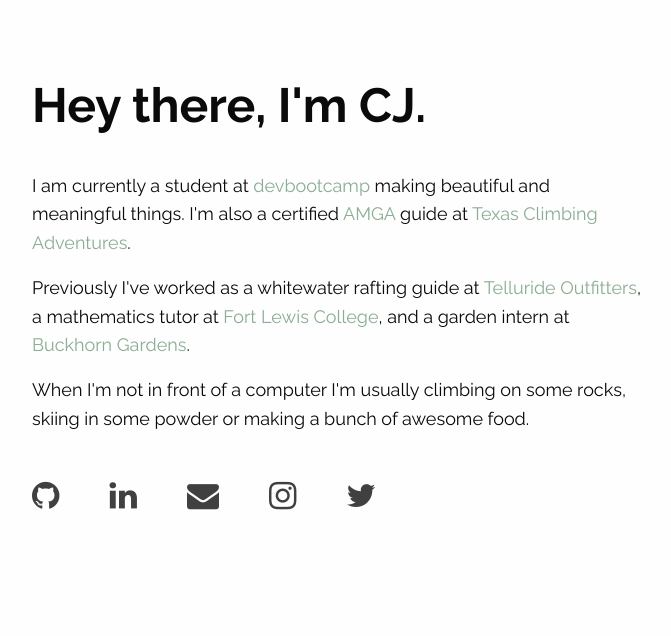
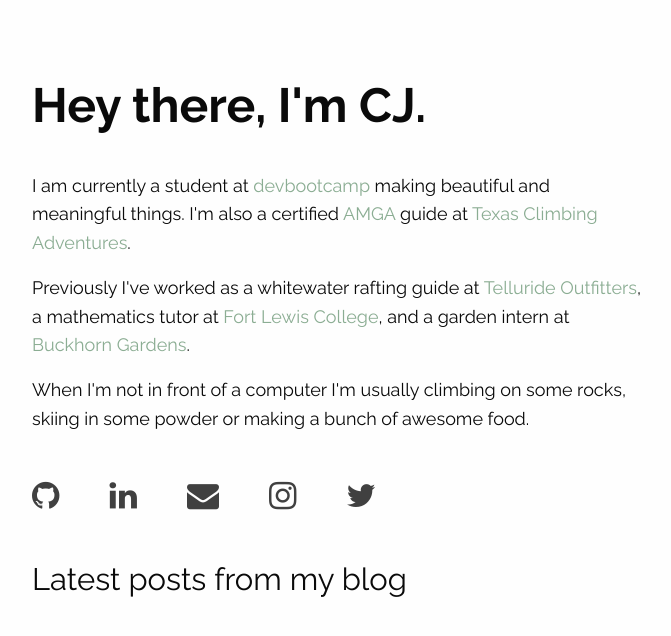
Before and after one commit to cjessett/jekyll, a Jekyll site: the page built from index.html, in a window 1280 px wide. Shown: the top 636 px of the page, without its empty margins (303-974 px from the left). Built offline with Jekyll 4.4.1, drawn with Linux system fonts in a browser that asks for light colours; nearby versions of some CDN libraries.

Commit message:
add posts link

```diff
--- a/index.html
+++ b/index.html
@@ -23,4 +23,13 @@
     <li><a href="https://instagram.com/{{ site.instagram }}" target="_blank"><i class="fa fa-instagram"></i></a></li>
     <li><a href="https://twitter.com/{{ site.twitter }}"><i class="fa fa-twitter"></i></a></li>
   </ul>
+
+  <h3>Latest posts from my blog</h3>
+  <ul>
+  {% for post in site.posts %}
+    <li>
+      <a href="{{ post.url }}">{{ post.title }}</a>
+    </li>
+  {% endfor %}
+  </ul>
 </main>
```
